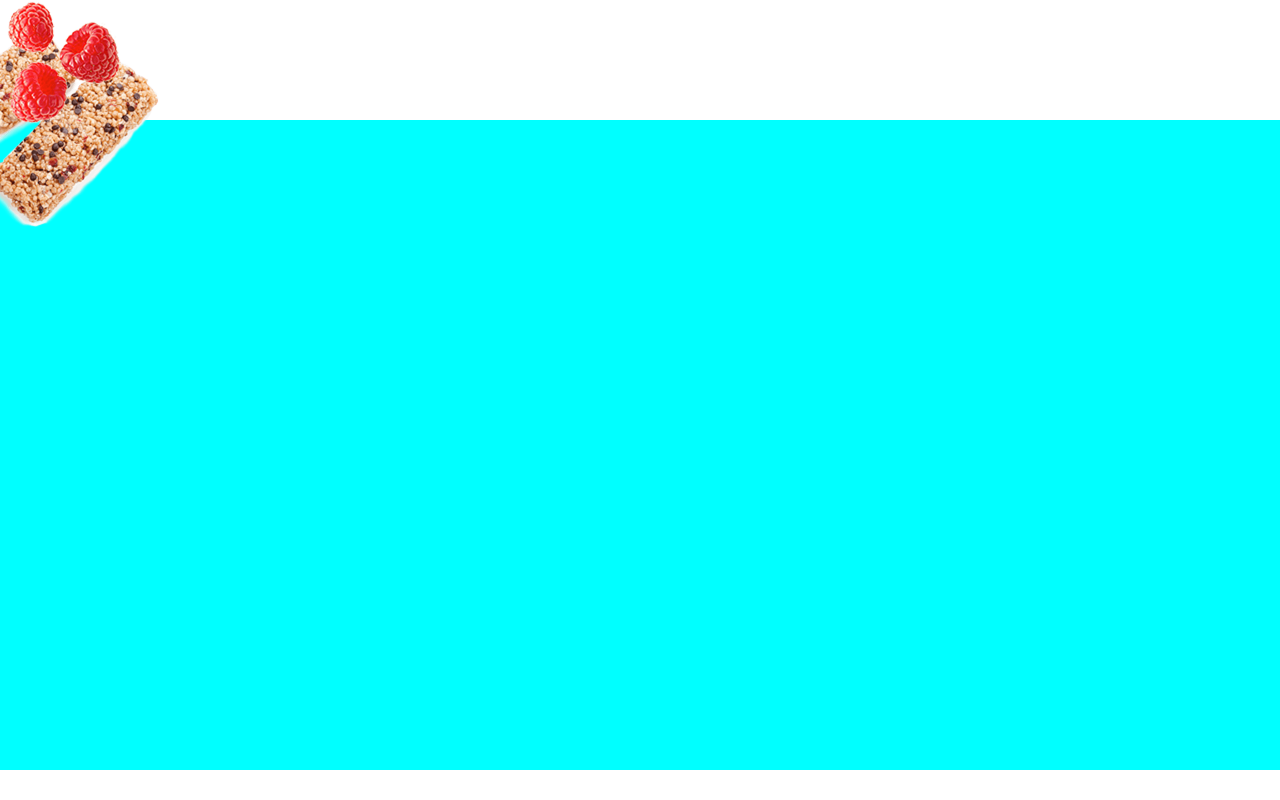
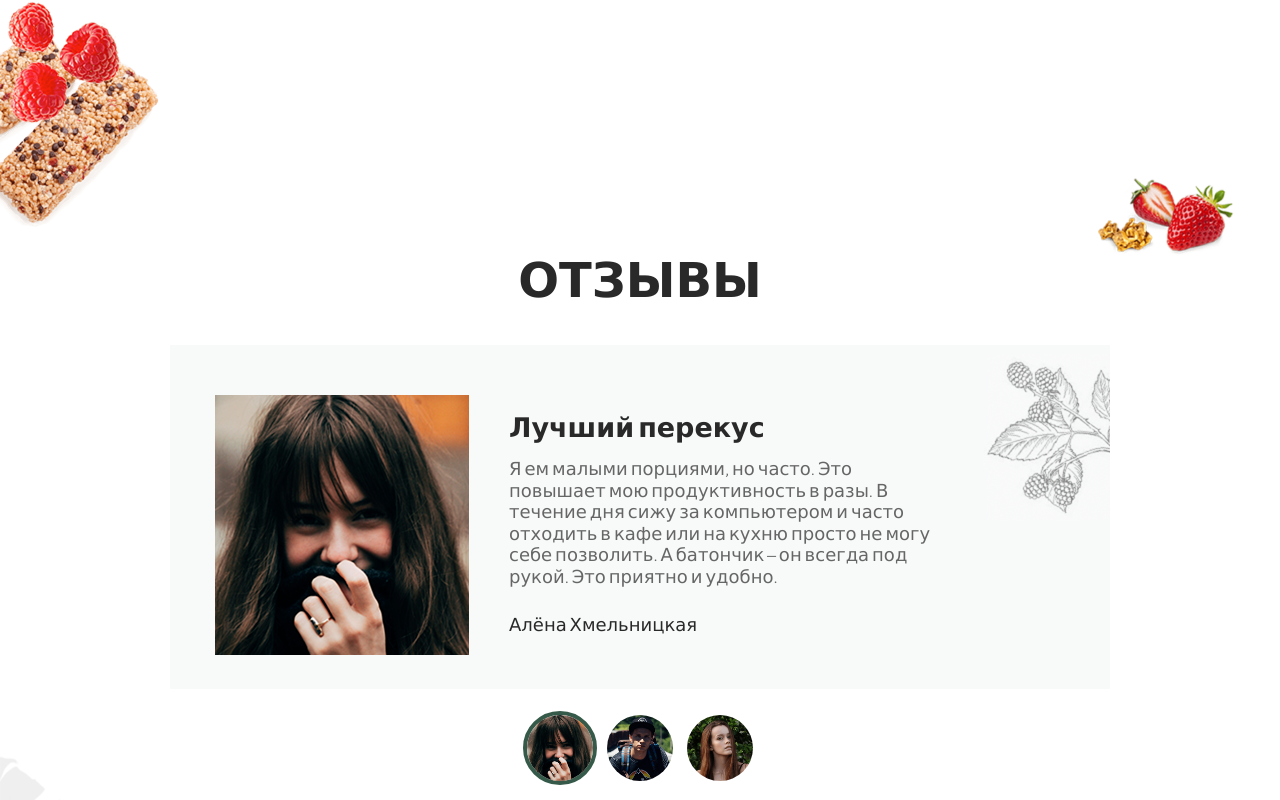
Before and after one commit to divby0jutsu/CHOCCO, a plain HTML site: page index.html in a window 1280 px wide. Shown: the part 1480-2280 px from the top of the page. Before the commit the page ends 2250 px from the top, so only its background shows below. Drawn offline with nearby package versions, Linux system fonts and the light colour scheme.

Commit message:
review section added

```diff
--- /dev/null
+++ b/css/components/_interactive-avatar.scss
@@ -0,0 +1,28 @@
+.interactive-avatar {
+  width: 74px;
+  height: 74px;
+  border-radius: 50%;
+  overflow: hidden;
+  border: 4px solid transparent;
+  position: relative;
+
+  &--active {
+    border-color: #365A49;
+  }
+}
+
+.interactive-avatar__link {
+  display: inline-block;
+  position: absolute;
+  left: 0;
+  top: 0;
+  right: 0;
+  bottom: 0;
+}
+
+.interactive-avatar__pic {
+  display: block;
+  width: 100%;
+  height: 100%;
+  object-fit: cover;
+}
--- /dev/null
+++ b/css/components/_review.scss
@@ -0,0 +1,55 @@
+.review {
+  display: flex;
+  background: url("../../img/decor/berries-drawing.png") right top 5% no-repeat, #F8FAF9;
+  padding: 50px 45px 34px;
+  margin-bottom: 22px;
+  position: relative;
+
+  &::before {
+    display: block;
+    position: absolute;
+    width: 83px;
+    height: 83px;
+    border-radius: 50%;
+    overflow: hidden;
+    background-color: black;
+  }
+}
+
+.review__photo {
+  width: 254px;
+  height: 260px;
+  overflow: hidden;
+  margin-right: 40px;
+
+  &-pic {
+    width: 100%;
+    height: 100%;
+    object-fit: cover;
+  }
+}
+
+.review__content {
+  width: 52%;
+  margin-right: 10%;
+  display: flex;
+  flex-direction: column;
+  justify-content: center;
+}
+
+.review__title {
+  font-size: 27px;
+  font-weight: 700;
+  color: #292929;
+  margin-bottom: 12px;
+}
+
+.review__text {
+  line-height: 1.2;
+  margin-bottom: 25px;
+}
+
+.review__author {
+  font-weight: 500;
+  color: #292929;
+}
--- /dev/null
+++ b/css/components/_reviews.scss
@@ -0,0 +1,36 @@
+.reviews-section {
+  background: url("../../img/decor/strawberry.png") right 4% top 8% no-repeat;
+  position: relative;
+
+  &::before {
+    content: url("../../img/decor/leaf-grey-2.png");
+    position: absolute;
+    left: 0;
+    bottom: -166px;
+  }
+
+  &::after {
+    content: url("../../img/decor/berries.png");
+    position: absolute;
+    left: 0;
+    bottom: -90px;
+  }
+
+}
+.reviews {
+  display: flex;
+  flex-direction: column;
+  align-items: center;
+}
+
+.reviews__switch {
+  display: flex;
+}
+
+.reviews__switch-item {
+  margin-right: 6px;
+
+  &:last-child {
+    margin-right: 0;
+  }
+}
--- a/css/components/_section.scss
+++ b/css/components/_section.scss
@@ -3,8 +3,7 @@
   min-height: 650px;
   display: flex;
   flex-direction: column;
-  align-items: center;
-  padding: 100px 0 113px;
+  justify-content: center;
 }
 
 .section__title {
@@ -14,5 +13,5 @@
   text-align: center;
   color: #292929;
   text-transform: uppercase;
-  margin-bottom: 60px;
+  margin-bottom: 32px;
 }
--- a/css/main.scss
+++ b/css/main.scss
@@ -12,7 +12,7 @@ $darkGreen: #0b4d3c;
 
 
 // setup
-@import url('https://fonts.googleapis.com/css2?family=Alegreya+Sans:wght@300;400;700;800&display=swap');
+@import url('https://fonts.googleapis.com/css2?family=Alegreya+Sans:wght@300;400;500;700;800&display=swap');
 
 @import "./layout";
 
@@ -28,3 +28,6 @@ $darkGreen: #0b4d3c;
 @import "./components/headline";
 @import "./components/benefits";
 @import "./components/benefit";
+@import "./components/review";
+@import "./components/reviews";
+@import "./components/interactive-avatar";
--- a/index.html
+++ b/index.html
@@ -115,14 +115,19 @@
               <li class="benefits__item benefit">
                 <div class="benefit__icon">
                   <div class="benefit__icon-wrapper">
-                    <img src="./img/icons/person.svg" alt="иконка счастливый человек" class="benefit__icon-pic" />
+                    <img
+                      src="./img/icons/person.svg"
+                      alt="иконка счастливый человек"
+                      class="benefit__icon-pic"
+                    />
                   </div>
                 </div>
                 <div class="benefit__text">
                   <h3 class="benefit__title">Полезно</h3>
                   <div class="benefit__desc">
                     <p>
-                      Натуральность - ключевое качество нашей продукции. Мы используем только природные ингредиенты.
+                      Натуральность - ключевое качество нашей продукции. Мы
+                      используем только природные ингредиенты.
                     </p>
                   </div>
                 </div>
@@ -130,34 +135,84 @@
               <li class="benefits__item benefit">
                 <div class="benefit__icon">
                   <div class="benefit__icon-wrapper">
-                    <img src="./img/icons/emoji.svg" alt="эмотикон улыбающееся лицо с глазами-сердечками" class="benefit__icon-pic" />
+                    <img
+                      src="./img/icons/emoji.svg"
+                      alt="эмотикон улыбающееся лицо с глазами-сердечками"
+                      class="benefit__icon-pic"
+                    />
                   </div>
                 </div>
                 <div class="benefit__text">
                   <h3 class="benefit__title">Вкусно</h3>
                   <div class="benefit__desc">
-                    <p>Нежный, ненавязчивый, изысканный – так клиенты описывают вкусовые качества наших батончиков.</p>
+                    <p>
+                      Нежный, ненавязчивый, изысканный – так клиенты описывают
+                      вкусовые качества наших батончиков.
+                    </p>
                   </div>
                 </div>
               </li>
               <li class="benefits__item benefit">
                 <div class="benefit__icon">
                   <div class="benefit__icon-wrapper">
-                    <img src="./img/icons/arm.svg" alt="иконка сильная рука" class="benefit__icon-pic" />
+                    <img
+                      src="./img/icons/arm.svg"
+                      alt="иконка сильная рука"
+                      class="benefit__icon-pic"
+                    />
                   </div>
                 </div>
                 <div class="benefit__text">
                   <h3 class="benefit__title">Питательно</h3>
                   <div class="benefit__desc">
-                    <p>Высокое содержание качественного белка, а также всех необходимых витаминов и минералов.</p>
+                    <p>
+                      Высокое содержание качественного белка, а также всех
+                      необходимых витаминов и минералов.
+                    </p>
                   </div>
                 </div>
               </li>
             </ul>
           </div>
         </section>
+        <section class="section reviews-section">
+          <div class="container">
+            <h2 class="section__title">Отзывы</h2>
+            <div class="reviews">
+              <div class="review">
+                <div class="review__photo">
+                  <img src="./img/reviews/author-1.png" alt="фотография автора" class="review__photo-pic" />
+                </div>
+                <article class="review__content">
+                  <h3 class="review__title">Лучший перекус</h3>
+                  <div class="review__text">
+                    <p>Я ем малыми порциями, но часто. Это повышает мою продуктивность в разы. В течение дня сижу за компьютером и часто отходить в кафе или на кухню просто не могу себе позволить. А батончик – он всегда под рукой. Это приятно и удобно.</p>
+                  </div>
+                  <div class="review__author">Алёна Хмельницкая</div>
+                </article>
+              </div>
+              <ul class="reviews__switch">
+                <li class="reviews__switch-item interactive-avatar interactive-avatar--active">
+                  <a href="" class="interactive-avatar__link"
+                    ><img src="./img/reviews/author-1.png" alt="аватар" class="interactive-avatar__pic"
+                  /></a>
+                </li>
+                <li class="reviews__switch-item interactive-avatar">
+                  <a href="" class="interactive-avatar__link"
+                    ><img src="./img/reviews/author-2.png" alt="аватар" class="interactive-avatar__pic"
+                  /></a>
+                </li>
+                <li class="reviews__switch-item interactive-avatar">
+                  <a href="" class="interactive-avatar__link"
+                    ><img src="./img/reviews/author-3.png" alt="аватар" class="interactive-avatar__pic"
+                  /></a>
+                </li>
+              </ul>
+            </div>
+          </div>
+        </section>
       </div>
-      <div style="height: 650px; background-color: aqua;"></div>
+      <div style="height: 650px; background-color: aqua"></div>
       <aside>
         <div class="paginator">
           <ul class="paginator__list">
```
Also changed, not shown: css/main.css, img/decor/berries-drawing.png (added), img/decor/berries.png (added), img/decor/leaf-grey-2.png (added), img/decor/strawberry.png (added), img/reviews/author-1.png (added), img/reviews/author-2.png (added), img/reviews/author-3.png (added), 1 other file.
